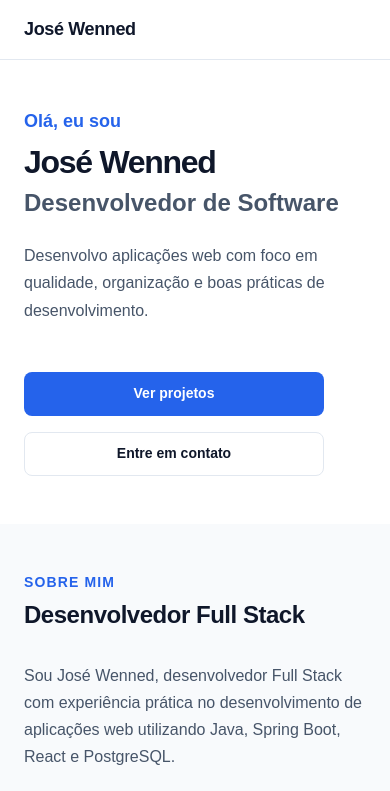
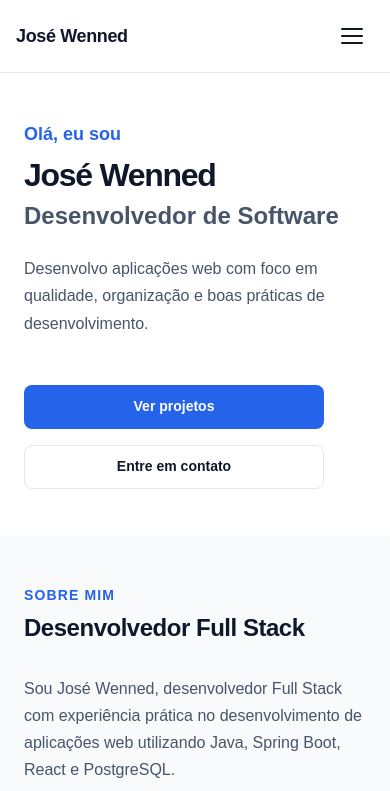
Before and after one commit to JoseWenned/repository-portfolio-profissional, a Next.js app: page / in a window 390 px wide. Shown: the top 791 px of the page. Built offline with nearby package versions, Linux system fonts and the light colour scheme.

Commit message:
feat: melhora acessibilidade e navegacao mobile

```diff
--- a/src/app/globals.css
+++ b/src/app/globals.css
@@ -111,6 +111,11 @@ button {
   cursor: pointer;
 }
 
+:focus-visible {
+  outline: 3px solid var(--color-primary);
+  outline-offset: 3px;
+}
+
 img {
   max-width: 100%;
   display: block;
--- a/src/app/page.tsx
+++ b/src/app/page.tsx
@@ -13,7 +13,8 @@ export default function Home() {
   return (
     <>
       <Header />
-      <main>
+
+        <main id="conteudo">
           <Hero />
           <About />
           <Skills />
@@ -23,6 +24,7 @@ export default function Home() {
           <Certificacao />
           <Contato />
         </main>
+
       <Footer/>
     </>
   );
--- a/src/components/Header/Header.module.css
+++ b/src/components/Header/Header.module.css
@@ -50,6 +50,84 @@
   color: var(--color-primary);
 }
 
+.menuButton {
+  display: none;
+
+  width: 2.75rem;
+  height: 2.75rem;
+
+  align-items: center;
+  justify-content: center;
+  flex-direction: column;
+  gap: 0.3rem;
+
+  color: var(--color-text-primary);
+
+  border: var(--border-width) solid transparent;
+  border-radius: var(--radius-md);
+
+  transition:
+    background-color var(--transition-fast),
+    border-color var(--transition-fast);
+}
+
+.menuButton:hover {
+  background-color: var(--color-surface);
+  border-color: var(--color-border);
+}
+
+.menuButton span {
+  width: 1.35rem;
+  height: 2px;
+
+  border-radius: 999px;
+  background-color: currentColor;
+
+  transition:
+    transform var(--transition-fast),
+    opacity var(--transition-fast);
+}
+
+.menuLineOpen:nth-child(1) {
+  transform: translateY(0.4rem) rotate(45deg);
+}
+
+.menuLineOpen:nth-child(2) {
+  opacity: 0;
+}
+
+.menuLineOpen:nth-child(3) {
+  transform: translateY(-0.4rem) rotate(-45deg);
+}
+
+.mobileNavigation {
+  display: none;
+}
+
+.skipLink {
+  position: absolute;
+  top: -100%;
+  left: var(--spacing-md);
+
+  z-index: 100;
+
+  padding: var(--spacing-sm) var(--spacing-md);
+
+  color: var(--color-primary-contrast);
+  background-color: var(--color-primary);
+
+  border-radius: var(--radius-sm);
+
+  font-size: var(--font-size-sm);
+  font-weight: 600;
+
+  transition: top var(--transition-fast);
+}
+
+.skipLink:focus {
+  top: var(--spacing-sm);
+}
+
 @media (max-width: 900px) {
   .menu {
     gap: var(--spacing-md);
@@ -60,13 +138,61 @@
   }
 }
 
+
 @media (max-width: 768px) {
   .navigation {
-    min-height: auto;
-    padding: var(--spacing-md) 0;
+    min-height: 4.5rem;
   }
 
   .menu {
     display: none;
   }
+
+  .menuButton {
+    display: flex;
+  }
+
+  .mobileNavigation {
+    display: block;
+
+    padding: var(--spacing-md) 0 var(--spacing-lg);
+
+    border-top: var(--border-width) solid var(--color-border);
+  }
+
+  .mobileMenu {
+    display: flex;
+    flex-direction: column;
+    gap: var(--spacing-xs);
+
+    list-style: none;
+  }
+
+  .mobileLink {
+    display: block;
+
+    padding: var(--spacing-sm) var(--spacing-md);
+
+    color: var(--color-text-secondary);
+
+    border-radius: var(--radius-md);
+
+    font-size: var(--font-size-base);
+    font-weight: 500;
+
+    transition:
+      color var(--transition-fast),
+      background-color var(--transition-fast);
+  }
+
+  .mobileLink:hover {
+    color: var(--color-primary);
+    background-color: var(--color-surface);
+  }
 }
+
+@media (max-width: 480px) {
+  .container {
+    padding: 0 var(--spacing-md);
+  }
+}
--- a/src/components/Header/Header.tsx
+++ b/src/components/Header/Header.tsx
@@ -1,3 +1,6 @@
+"use client";
+
+import { useState } from "react";
 import styles from "./Header.module.css";
 
 const navigationItems = [
@@ -11,10 +14,28 @@ const navigationItems = [
 ];
 
 export default function Header() {
+  const [isMenuOpen, setIsMenuOpen] = useState(false);
+
+  const handleMenuToggle = () => {
+    setIsMenuOpen((previous) => !previous);
+  };
+
+  const handleNavigation = () => {
+    setIsMenuOpen(false);
+  };
+
   return (
+    <>
+      <a href="#conteudo" className={styles.skipLink}>
+        Pular para o conteúdo principal
+      </a>
+
       <header className={styles.header}>
         <div className={styles.container}>
-        <nav className={styles.navigation} aria-label="Navegação principal">
+          <nav
+            className={styles.navigation}
+            aria-label="Navegação principal"
+          >
             <a href="#inicio" className={styles.logo}>
               José Wenned
             </a>
@@ -28,8 +49,50 @@ export default function Header() {
                 </li>
               ))}
             </ul>
+
+            <button
+              type="button"
+              className={styles.menuButton}
+              aria-label={isMenuOpen ? "Fechar menu" : "Abrir menu"}
+              aria-expanded={isMenuOpen}
+              aria-controls="mobile-navigation"
+              onClick={handleMenuToggle}
+            >
+              <span
+                className={isMenuOpen ? styles.menuLineOpen : ""}
+              />
+              <span
+                className={isMenuOpen ? styles.menuLineOpen : ""}
+              />
+              <span
+                className={isMenuOpen ? styles.menuLineOpen : ""}
+              />
+            </button>
           </nav>
+
+          {isMenuOpen && (
+            <nav
+              id="mobile-navigation"
+              className={styles.mobileNavigation}
+              aria-label="Navegação mobile"
+            >
+              <ul className={styles.mobileMenu}>
+                {navigationItems.map((item) => (
+                  <li key={item.href}>
+                    <a
+                      href={item.href}
+                      className={styles.mobileLink}
+                      onClick={handleNavigation}
+                    >
+                      {item.label}
+                    </a>
+                  </li>
+                ))}
+              </ul>
+            </nav>
+          )}
         </div>
       </header>
+    </>
   );
 }
```
Also changed, not shown: 1 other file (tests, documents, lock files or other folders). Lines whose indentation alone changed are shown as unchanged.
